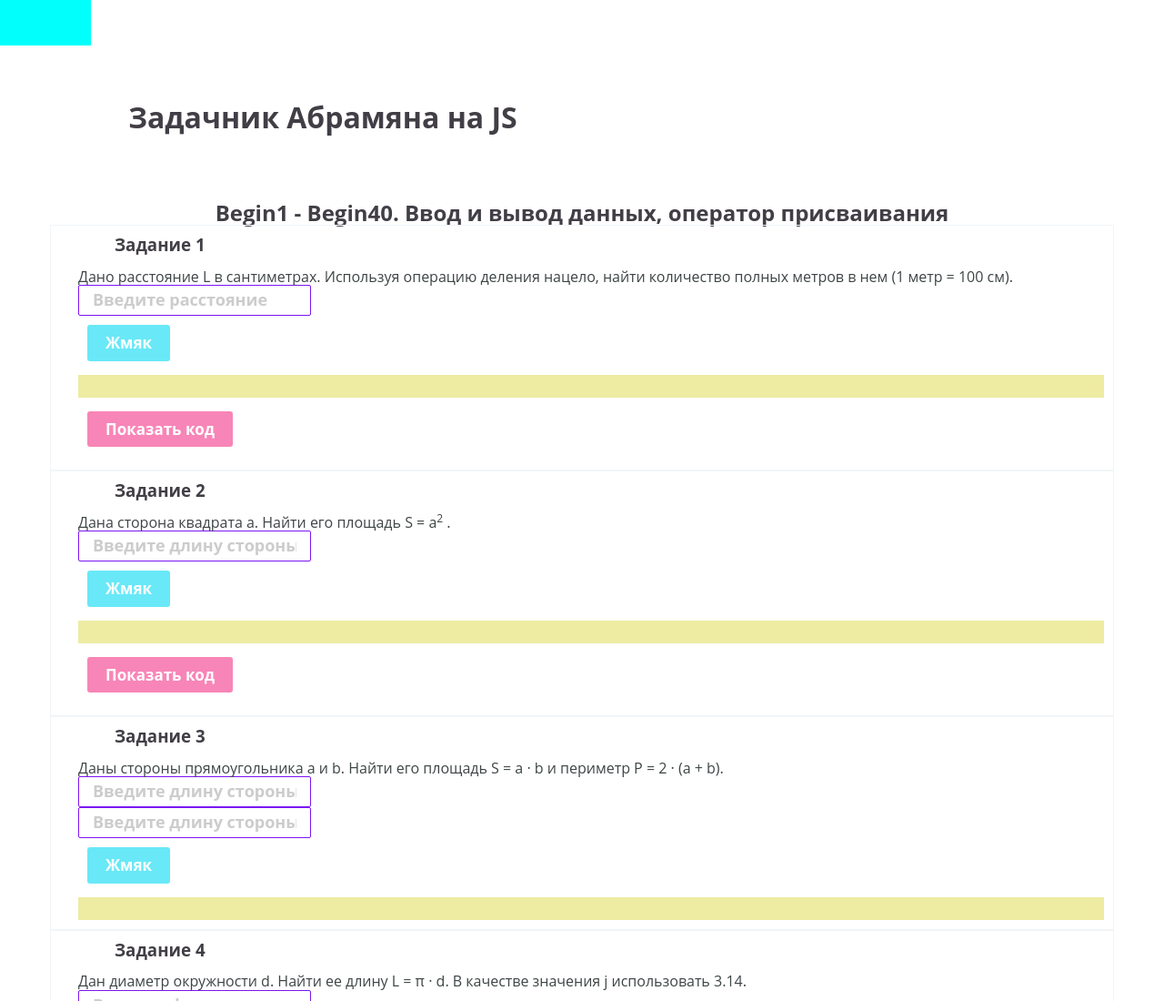
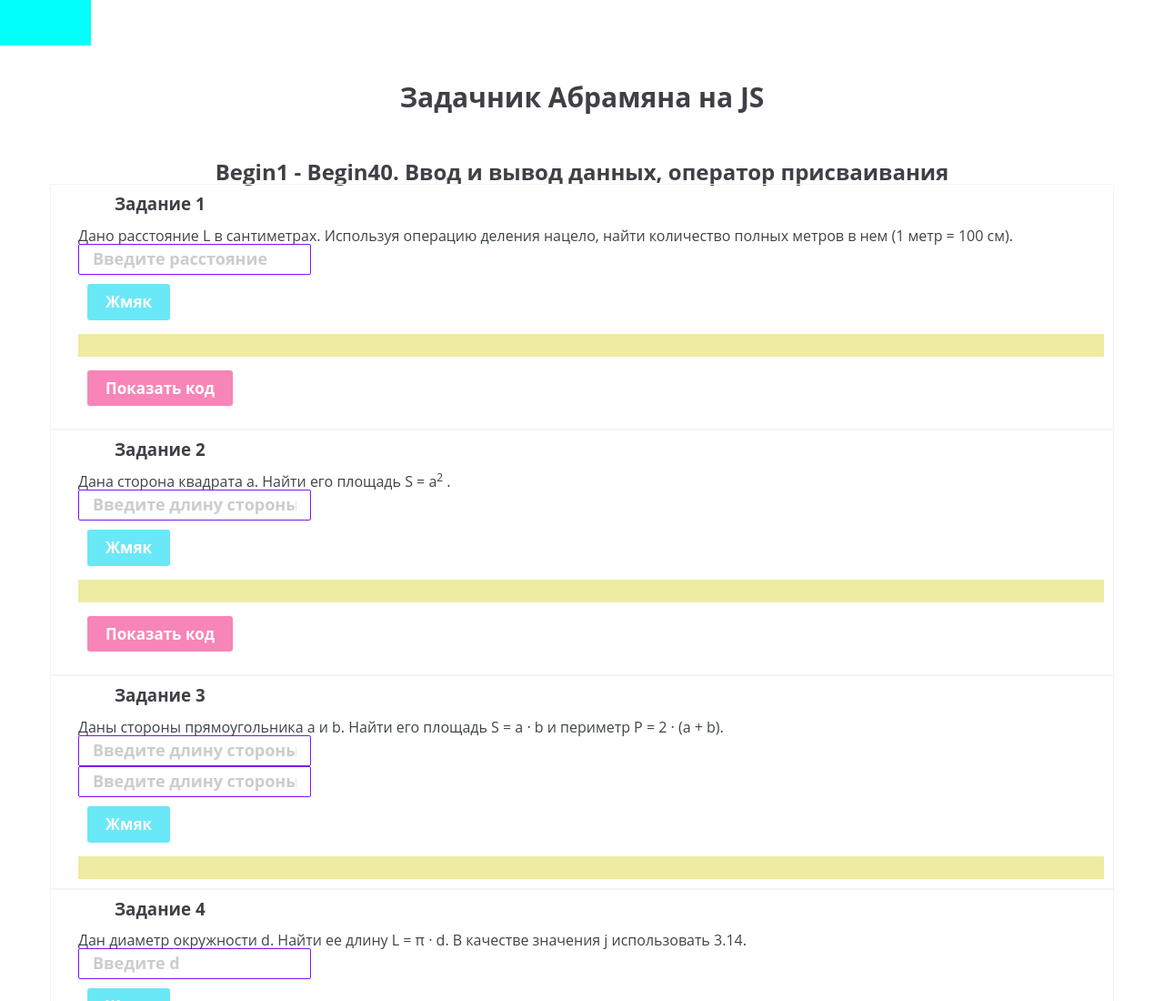
Before and after one commit to Thunderinthegrass/all-sorts-of-things, a website: page app/html-docs/abramyan/abramyan.html in a window 1280 px wide. Shown: the top 1100 px of the page at 91% size. Drawn offline with nearby package versions, Linux system fonts and the light colour scheme; files that its build step writes are made by us from their sources.

```diff
--- a/app/html-docs/abramyan/abramyan.html
+++ b/app/html-docs/abramyan/abramyan.html
@@ -19,7 +19,7 @@
     <a href="../../index.html"></a>
   </div>
   <div class="container">
-    <h1>Задачник Абрамяна на JS</h1>
+    <h1 class="main-title">Задачник Абрамяна на JS</h1>
     <section class="begin">
       <h2>Begin1 - Begin40. Ввод и вывод данных, оператор присваивания</h2>
 
--- a/app/scss/abramyan/abramyan.scss
+++ b/app/scss/abramyan/abramyan.scss
@@ -15,7 +15,7 @@
   max-width: 1170px;
   margin: 0 auto;
 }
-h1 {
+.main-title {
   font-size: 30px;
   width: 600px;
   margin: 0 auto;
```
Also changed, not shown: app/css/abramyan/abramyan.min.css.
